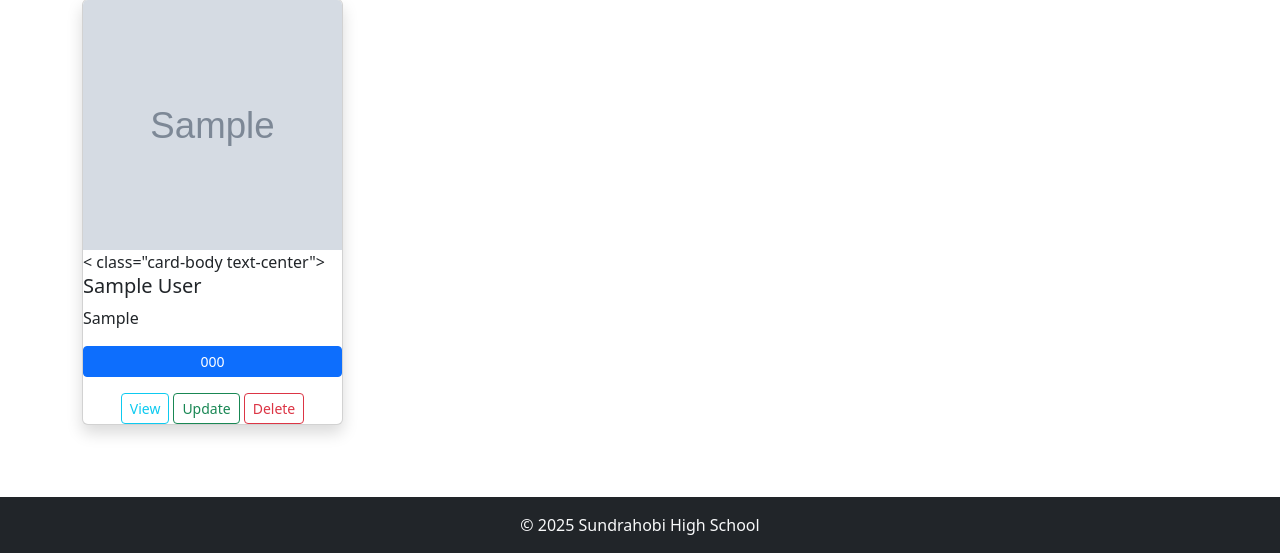
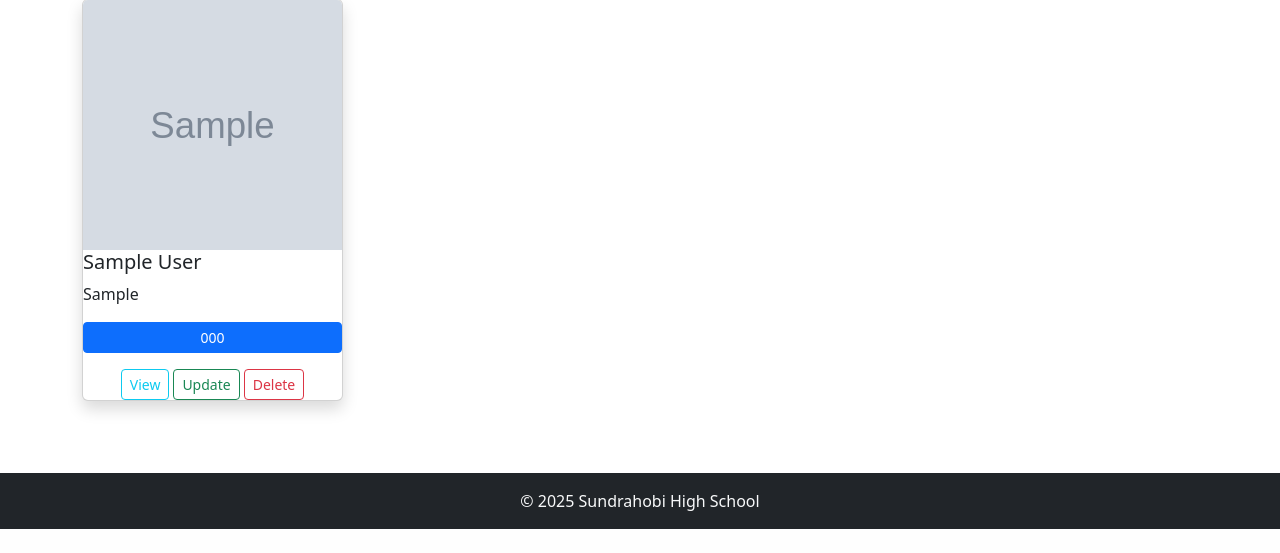
Before and after one commit to nasirulwebdev/madrasha-school, a Django app: page /members/ in a window 1280 px wide. Shown: the part 669-1222 px from the top of the page. After the commit the page ends 1198 px from the top, so only its background shows below. Run offline with Django 5.2, Linux system fonts and the light colour scheme; tables that the repository leaves empty hold one stand-in row (values such as "Sample post"); grey boxes marked "Sample" are stand-in pictures.

```diff
--- a/School/Templates/school/members.html
+++ b/School/Templates/school/members.html
@@ -69,7 +69,7 @@
           {% else %}
             <img src="https://via.placeholder.com/250x250?text=No+Image" class="card-img-top">
           {% endif %}
-          < class="card-body text-center">
+          <!--- < class="card-body text-center">--->
             <h5 class="card-title">{{ member.name }}</h5>
             <p class="card-text">{{ member.designation }}</p>
             {% if member.phone %}
```
